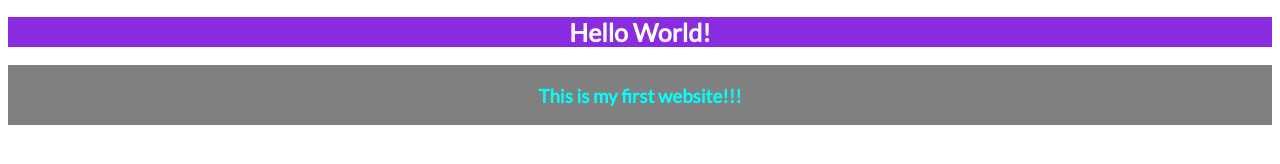
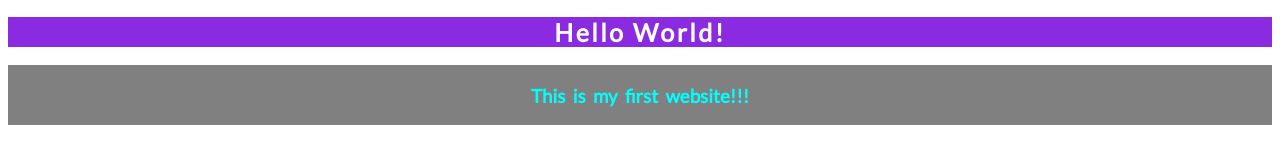
Before and after one commit to N8M0/mytestsite, a plain HTML site: page index.html in a window 1280 px wide. Drawn offline with Linux system fonts and the light colour scheme.

Commit message:
spacing chages.

```diff
--- a/styles.css
+++ b/styles.css
@@ -6,6 +6,7 @@ h1 {
     text-align: center;
     opacity: 1;
     font-family: 'lato', sans-serif;
+    letter-spacing: 0.1em;
 }
 h3 {
     color: aqua;
@@ -15,4 +16,5 @@ h3 {
     height: 40px;
     padding-top: 20px;
     font-family: 'lato', sans-serif;
+    word-spacing: 0.2em;
 }
```
